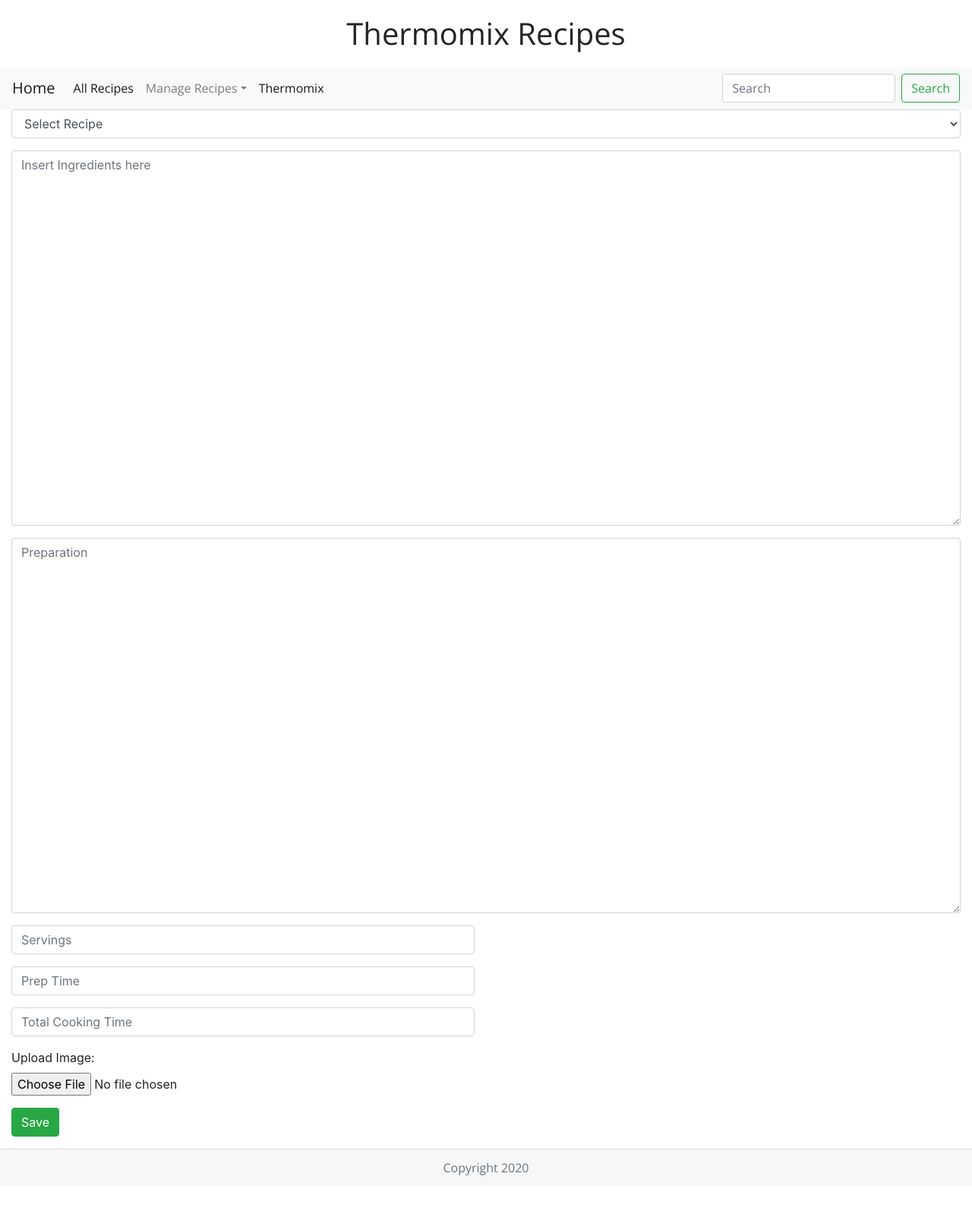
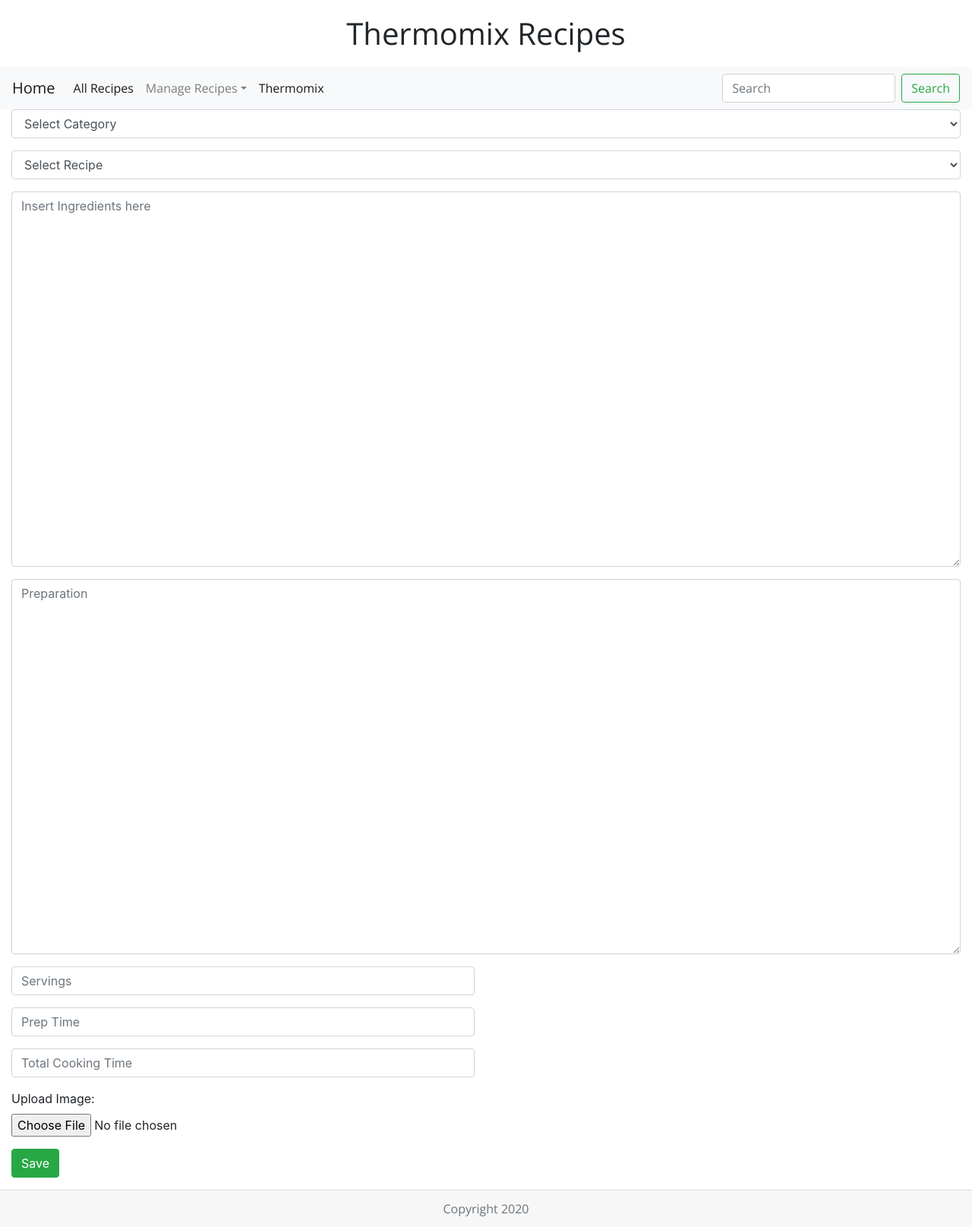
Before and after one commit to Code-Institute-Submissions/MFBuckley-Online-Cookbook, a Flask app: page /update_recipe in a window 1280 px wide. Shown: the whole page at 76% size. Before the commit the page ends 1547 px from the top, so only its background shows below. Run offline with Flask 2, Linux system fonts and the light colour scheme; a database or web service that is not in the repository returns one stand-in record (values such as "Sample title"); some libraries are stand-ins or nearby versions.

Commit message:
Add new recipe to database tested and functioning

```diff
--- a/app.py
+++ b/app.py
@@ -33,12 +33,17 @@ def add_recipe():
 # Connect to Update Recipes file
 @app.route('/update_recipe')
 def update_recipe():
-    return render_template("edit.html")
+    return render_template("edit.html", categories=mongo.db.categories.find(),
+    recipes=mongo.db.recipes.find())
 
-# Connect to home page
-@app.route('/homepage')
-def homepage():
-    return render_template("index.html")
+# Post new recipe to database
+@app.route('/new_recipe', methods=['POST'])
+def new_recipe():
+    recipes = mongo.db.recipes
+    recipes.insert_one(request.form.to_dict())
+    return redirect(url_for('get_recipes'))
+
+
 
 # Set PORT and IP Address
 if __name__ == '__main__':
--- a/templates/edit.html
+++ b/templates/edit.html
@@ -9,15 +9,23 @@
 
 
         <form>
+
             <div class="form-group col-md-12">
-                    <select class="form-control" id="selectRecipe">
+                    <select class="form-control" id="selectCategory" name="selectCategory">
+                        <option>Select Category</option>
+                        {% for cat in categories %}
+                            <option value="{{cat.category_name}}">{{cat.category_name}}</option>
+                        {% endfor %}
+
+                    </select>
+            </div>
+
+            <div class="form-group col-md-12">
+                    <select class="form-control" id="selectRecipe" name="selectRecipe">
                         <option>Select Recipe</option>
-                        <option>Apricot Banana Bread</option>
-                        <option>Ciabatta</option>
-                        <option>Watermelon Lemonade</option>
-                        <option>Apricot- Lemon Lemonade</option>
-                        <option>Bean & Avocado Burrito</option>
-                        <option>Chicken Burrito with Chipotle Sauce</option>
+                        {% for recipe in recipes %}
+                            <option value="{{recipe.title}}">{{recipe.title}}</option>
+                        {% endfor %}
                     </select>
             </div>
 
```
Also changed, not shown: templates/addrecipe.html (+13 -1 lines).
